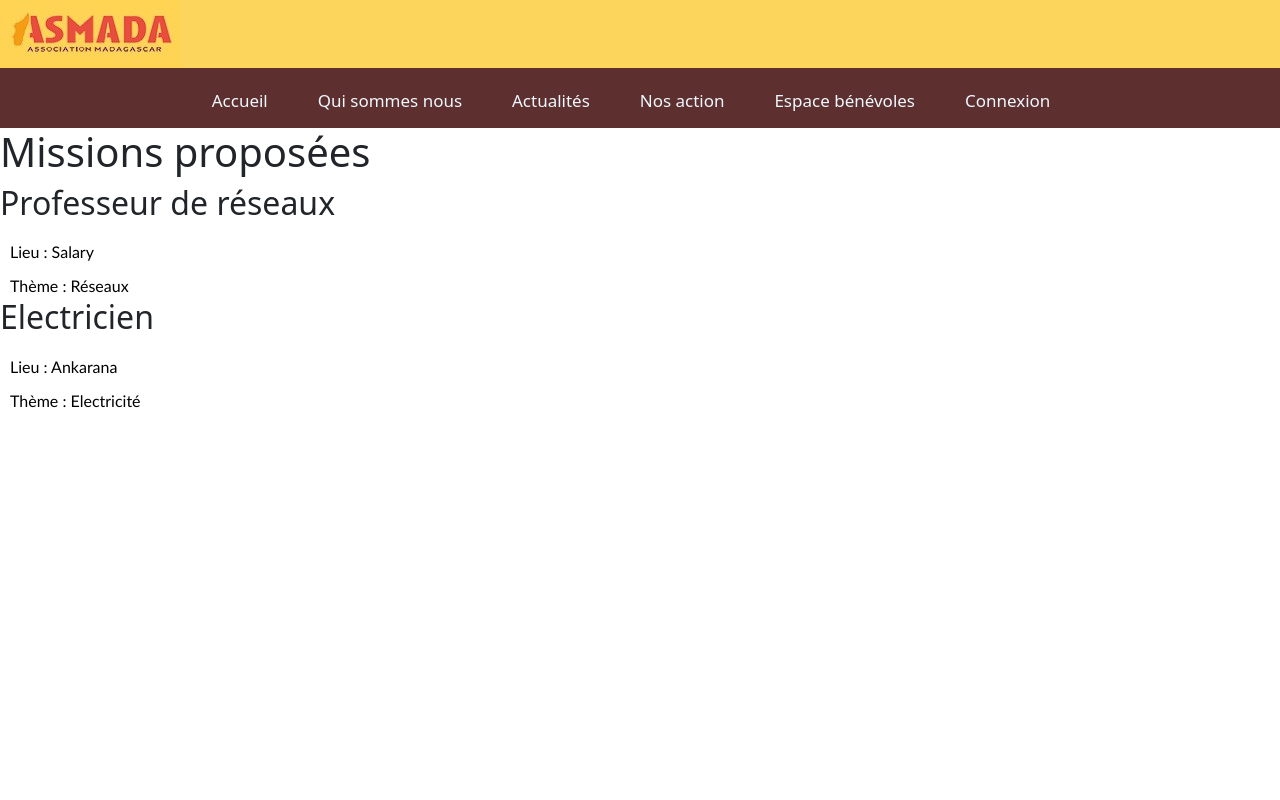
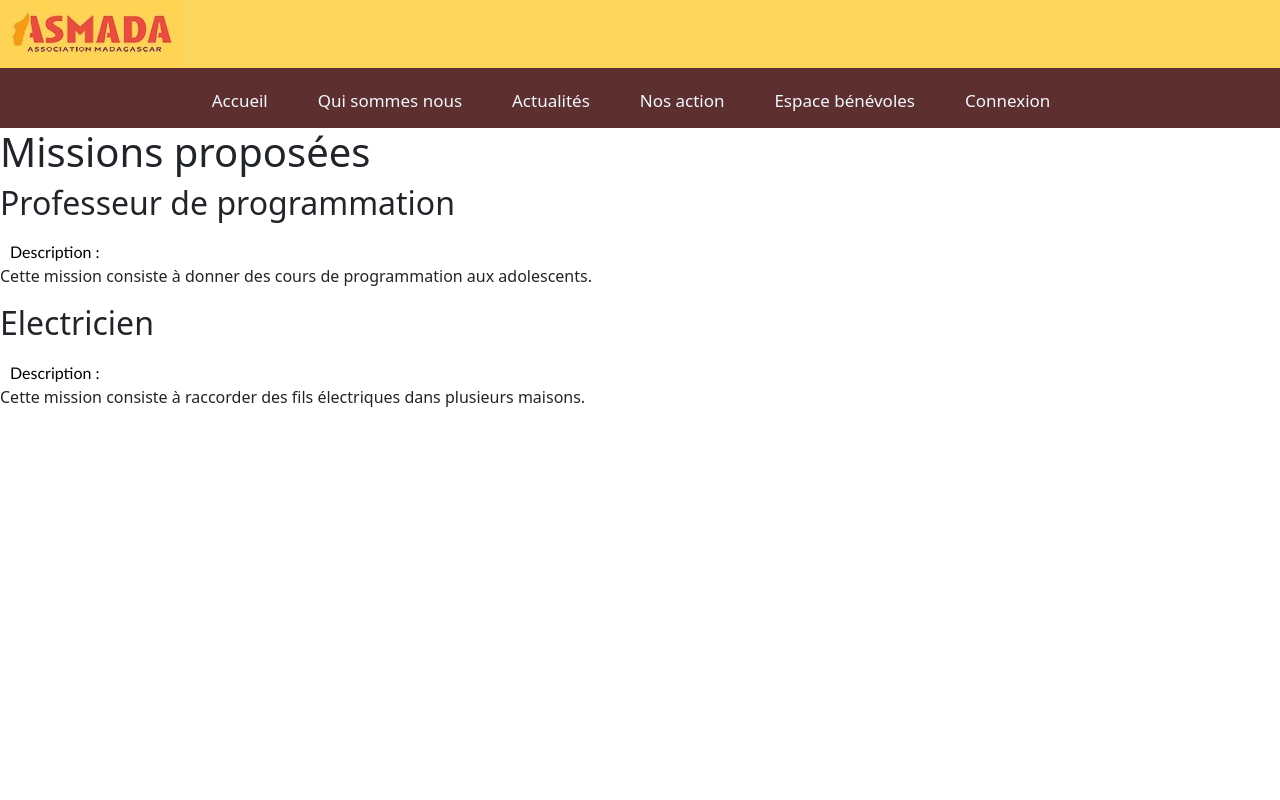
Before and after one commit to Vyvy20/Asmada-react, a React (Create React App) app: page / in a window 1280 px wide. Shown: the top 800 px of the page. Built offline with nearby package versions, Linux system fonts and the light colour scheme.

Commit message:
Correction page mission

```diff
--- a/src/components/Mission.js
+++ b/src/components/Mission.js
@@ -14,9 +14,9 @@ function Mission() {
                 {/* Bloc première mission */}
                 <div className='Mission1'>
 
-                    <h2 className='TitreMission1'>Professeur de réseaux</h2>
-                    <label className='Lieu'>Lieu : Salary</label><br></br>
-                    <label className='Thème'>Thème : Réseaux</label>
+                    <h2 className='TitreMission1'>Professeur de programmation</h2>
+                    <label className='Descrip'>Description :</label>
+                    <p>Cette mission consiste à donner des cours de programmation aux adolescents.</p>
 
                 </div>
 
@@ -24,8 +24,8 @@ function Mission() {
                 <div className='Mission2'>
 
                     <h2 className='TitreMission1'>Electricien</h2>
-                    <label className='Lieu'>Lieu : Ankarana</label><br></br>
-                    <label className='Thème'>Thème : Electricité</label>
+                    <label className='Descrip'>Description :</label>
+                    <p>Cette mission consiste à raccorder des fils électriques dans plusieurs maisons.</p>
 
                 </div>
 
```
